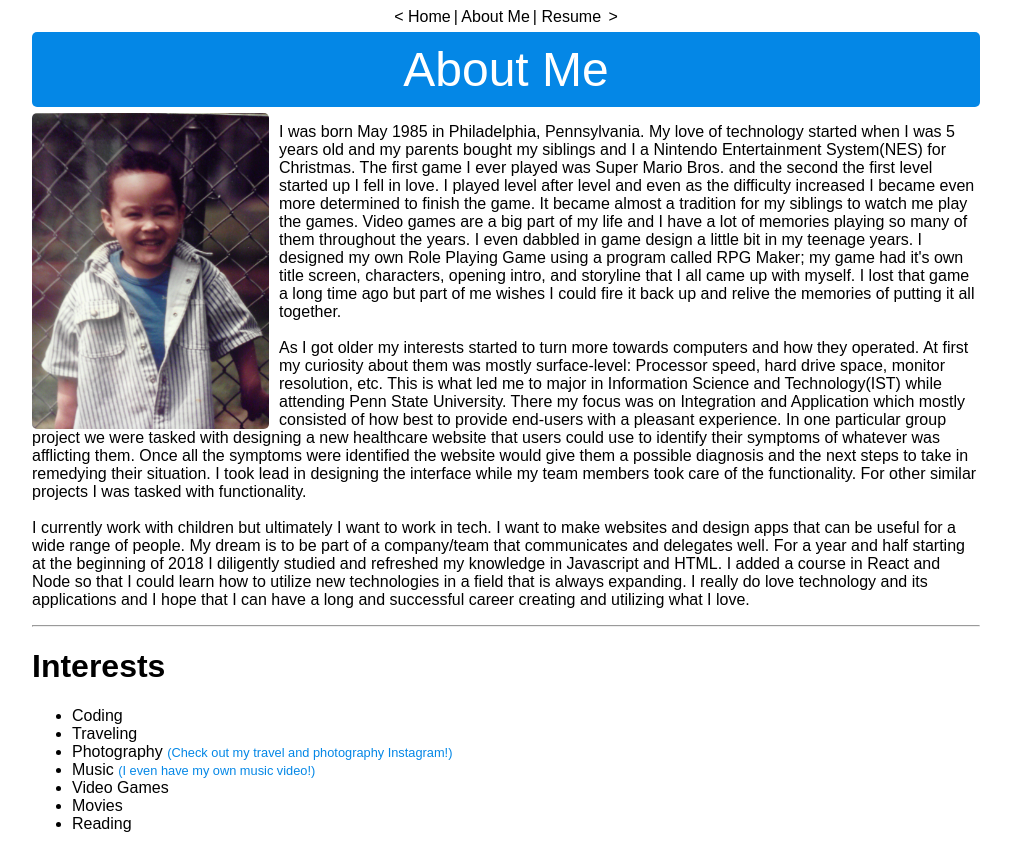
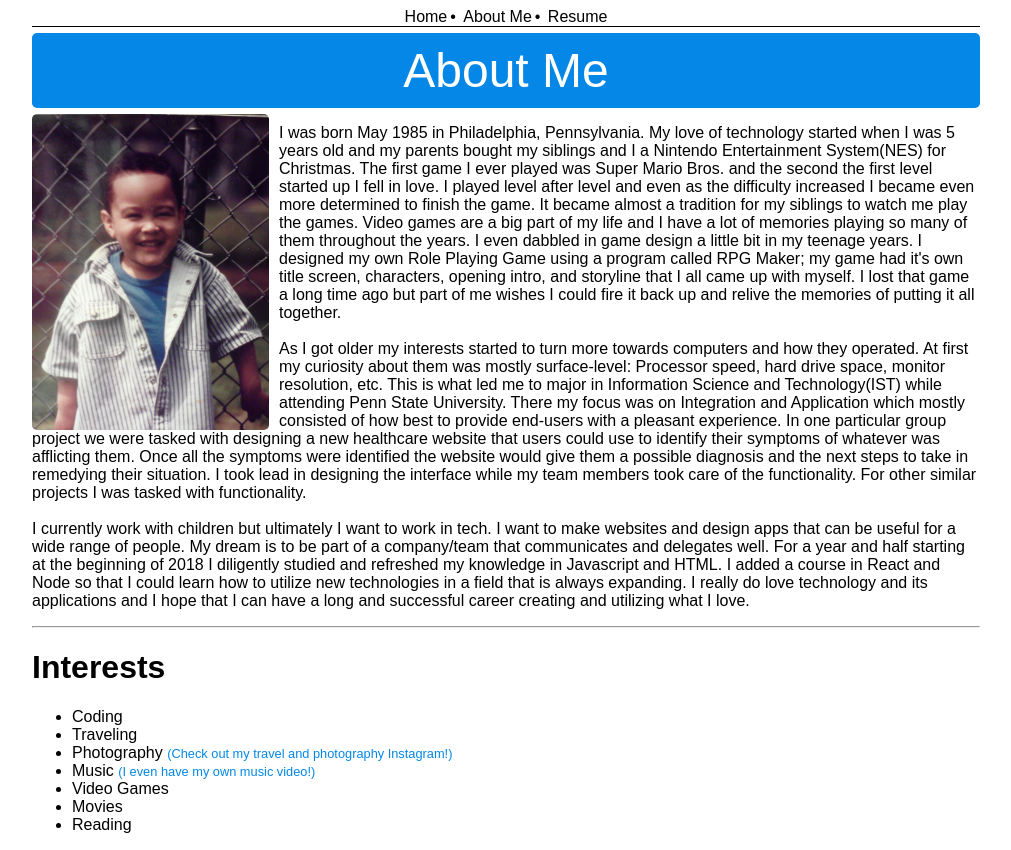
Before and after one commit to Yujiman85/yujiman85.github.com, a website: page aboutme.html in a window 1280 px wide. Shown: the whole page, without its empty margins (134-1145 px from the left). Drawn offline with Linux system fonts and the light colour scheme.

Commit message:
made some changes to the nav bar to make it look more in line with the overall design

```diff
--- a/aboutme.html
+++ b/aboutme.html
@@ -12,12 +12,11 @@
 </head>
 <body>
 	 <div class="container" style="text-align: left;">
-	 	<nav><
-       		<!--  <a href="index.html"><img src="./images/homeicon.png">Home</a> -->
-       		<a id="homenav" href="index.html">Home</a>|
-       		<a id="aboutmenav" href="aboutme.html">About Me</a>|
-       		<a id="resumenav" href="resume.html">Resume</a>
-    	></nav>
+	 	<nav>
+       		<a id="homenav" href="index.html">Home</a>•
+       		<a id="aboutmenav" href="aboutme.html">About Me</a>•
+      		<a id="resumenav" href="resume.html">Resume</a>
+    	</nav>
 	 	<p class="header" style="background-color: #0487e6">About Me</p>
 	 	<img src="/images/tyyoung.jpg" style="float: left; margin: 0px 10px 0px 0px; height: 25%; width: 25%;"/>
 	  	<p class="aboutMeText">I was born May 1985 in Philadelphia, Pennsylvania. My love of technology started when I was 5 years old and my parents bought my siblings and I a Nintendo Entertainment System(NES) for Christmas. The first game I ever played was Super Mario Bros. and the second the first level started up I fell in love. I played level after level and even as the difficulty increased I became even more determined to finish the game. It became almost a tradition for my siblings to watch me play the games. Video games are a big part of my life and I have a lot of memories playing so many of them throughout the years. I even dabbled in game design a little bit in my teenage years. I designed my own Role Playing Game using a program called RPG Maker; my game had it's own title screen, characters, opening intro, and storyline that I all came up with myself. I lost that game a long time ago but part of me wishes I could fire it back up and relive the memories of putting it all together.<br><br>
--- a/css/index.css
+++ b/css/index.css
@@ -20,12 +20,13 @@ body {
 }
 
 nav {
+  border-bottom: 0.1px solid black;
   text-align: center;
-  position: relative;
 }
 
 nav a {
-  margin-right: 3px;
+  padding-left: 3px;
+  padding-right: 3px;
 }
 
 #homenav:hover {
```
Also changed, not shown: index.html (+4 -5 lines), resume.html (+4 -5 lines).
